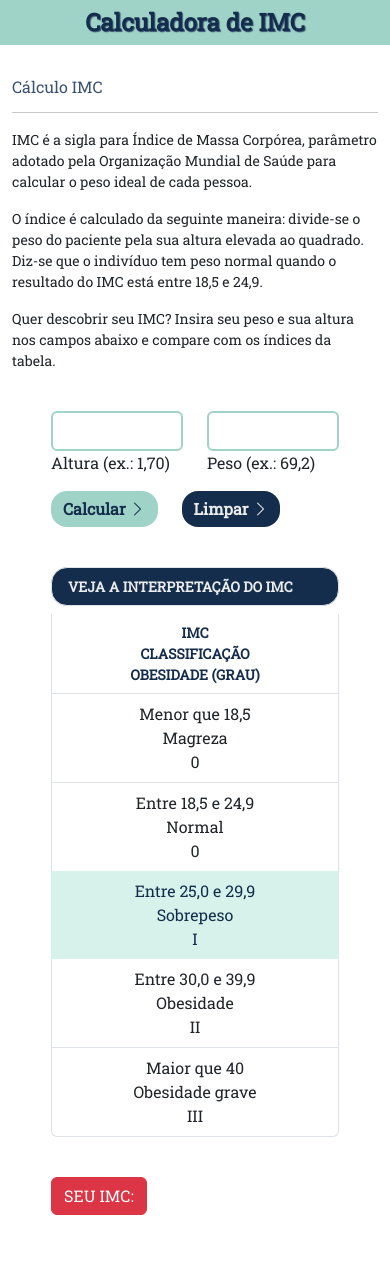
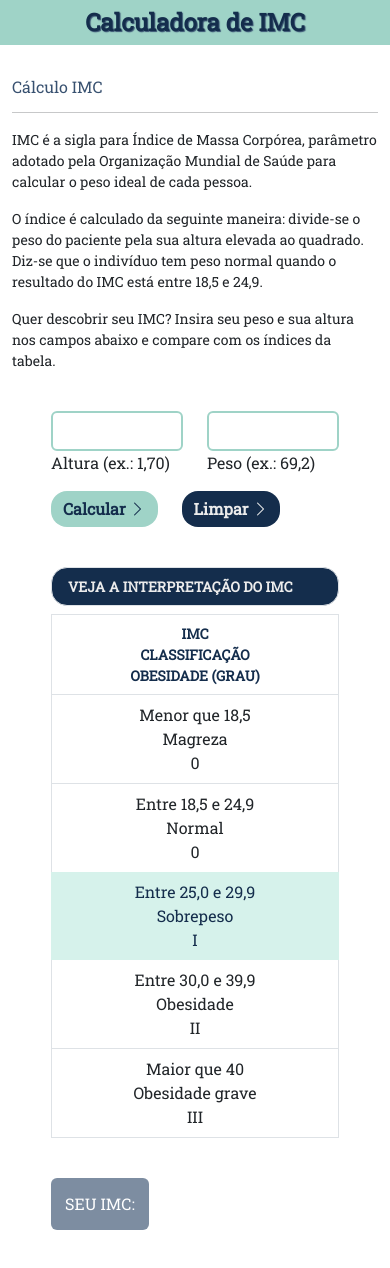
Before and after one commit to villanelle3/modulo_28, a React (Vite) app in the folder reactProject/: page / in a window 390 px wide. Before the commit the page ends 1215 px from the top, so only its background shows below. Built offline with nearby package versions, Linux system fonts and the light colour scheme.

Commit message:
Responsivity

```diff
--- a/reactProject/src/App.scss
+++ b/reactProject/src/App.scss
@@ -126,3 +126,30 @@ form{
         }
     }
 }
+
+#result{
+    background-color: $shade3;
+}
+
+.btn-danger{
+    cursor: context-menu;
+    background-color: $shade3;
+    border: none;
+    margin-bottom: 40px;
+    padding: 14px;
+    &:hover{
+        background-color: $shade3;
+    }
+}
+
+.side-list {
+    &__li{
+        display: inline;
+        float: left;
+    }
+}
+
+
+// .mobile-text-size{
+//     font-size: 13px;
+// }
--- a/reactProject/src/components/List/index.jsx
+++ b/reactProject/src/components/List/index.jsx
@@ -1,29 +1,72 @@
 import "../../App.scss"
-// import React, { useState } from 'react';
+import { useState } from 'react';
+import { useEffect } from "react";
 
-// const [isMobile, setIsMobile] = useState(false)
+const List = () => {
+    const [isMobile, setIsMobile] = useState(false)
+    //choose the screen size
+    const handleResize = () => {
+        if (window.innerWidth < 720) {
+            setIsMobile(true)
+        } else {
+            setIsMobile(false)
+        }
+    }
+    // create an event listener
+    useEffect(() => {window.addEventListener("resize", handleResize)})
 
-// //choose the screen size
-// const handleResize = () => {
-//     if (window.innerWidth < 720) {
-//         setIsMobile(true)
-//     } else {
-//         setIsMobile(false)
-//     }
-// }
-
-// // create an event listener
-// useEffect(() => {
-//     window.addEventListener("resize", handleResize)
-// })
+    const titulos = ["IMC", "CLASSIFICAÇÃO", "OBESIDADE"];
+    const linha1 = ["Menor que 18,5", "Magreza", "0"];
+    const linha2 = ["Entre 18,5 e 24,9", "Normal", "0"];
+    const linha3 = ["Entre 25,0 e 29,9", "Sobrepeso", "I"];
+    const linha4 = ["Entre 30,0 e 39,9", "Obesidade (Grau)", "II"];
+    const linha5 = ["Maior que 40,0", "Obesidade grave", "III"];
 
 
-const List = () => {
     return (
         <>
             <div className="container container-form" >
                 <ul className="list-group">
                     <li className="list-group-item text-uppercase list-title">VEJA A INTERPRETAÇÃO DO IMC</li>
+                    {isMobile ? (
+                        <div>
+                            <table class="table">
+                                <tbody>
+                                    <tr>
+                                        {titulos.map(item => {
+                                            return <td className="me-3 mobile-text-size list-title__item text-center">{item}</td>;
+                                        })}
+                                    </tr>
+                                    <tr>
+                                        {linha1.map(item => {
+                                            return <td className="me-3 mobile-text-size text-center">{item}</td>;
+                                        })}
+                                    </tr>
+                                    <tr>
+                                        {linha2.map(item => {
+                                            return <td className="me-3 mobile-text-size text-center">{item}</td>;
+                                        })}
+                                    </tr>
+                                    <tr>
+                                        {linha3.map(item => {
+                                            return <td className="me-3 mobile-text-size text-center">{item}</td>;
+                                        })}
+                                    </tr>
+                                    <tr>
+                                        {linha4.map(item => {
+                                            return <td className="me-3 mobile-text-size text-center">{item}</td>;
+                                        })}
+                                    </tr>
+                                    <tr>
+                                        {linha5.map(item => {
+                                            return <td className="me-3 mobile-text-size text-center">{item}</td>;
+                                        })}
+                                    </tr>
+                                </tbody>
+                                </table>
+                        </div>
+                    ) : (
+                        <div>
                             <li className="list-group-item">
                                 <div className="row">
                                     <div className="col-sm-4 text-center text-uppercase list-title__item">IMC</div>
@@ -66,8 +109,10 @@ const List = () => {
                                     <div className="col-sm-4 text-center">III</div>
                                 </div>
                             </li>
+                        </div>
+                    )}
                 </ul>
-                <div className="btn btn-danger">SEU IMC: </div>
+                <div className="btn btn-danger disabled" id="result">SEU IMC: <strong></strong></div>
             </div>
         </>
     )
```
Lines whose indentation alone changed are shown as unchanged.
